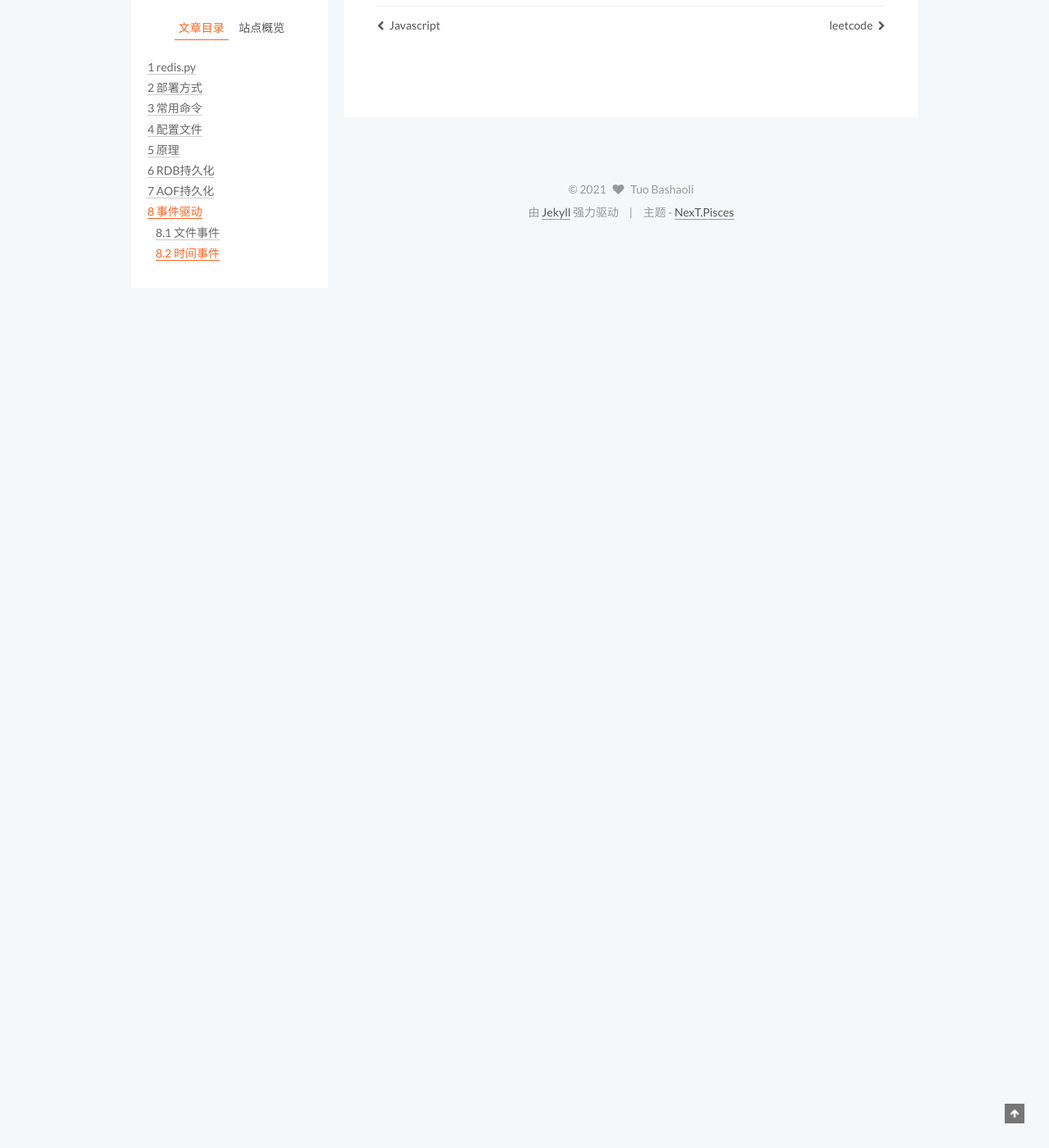
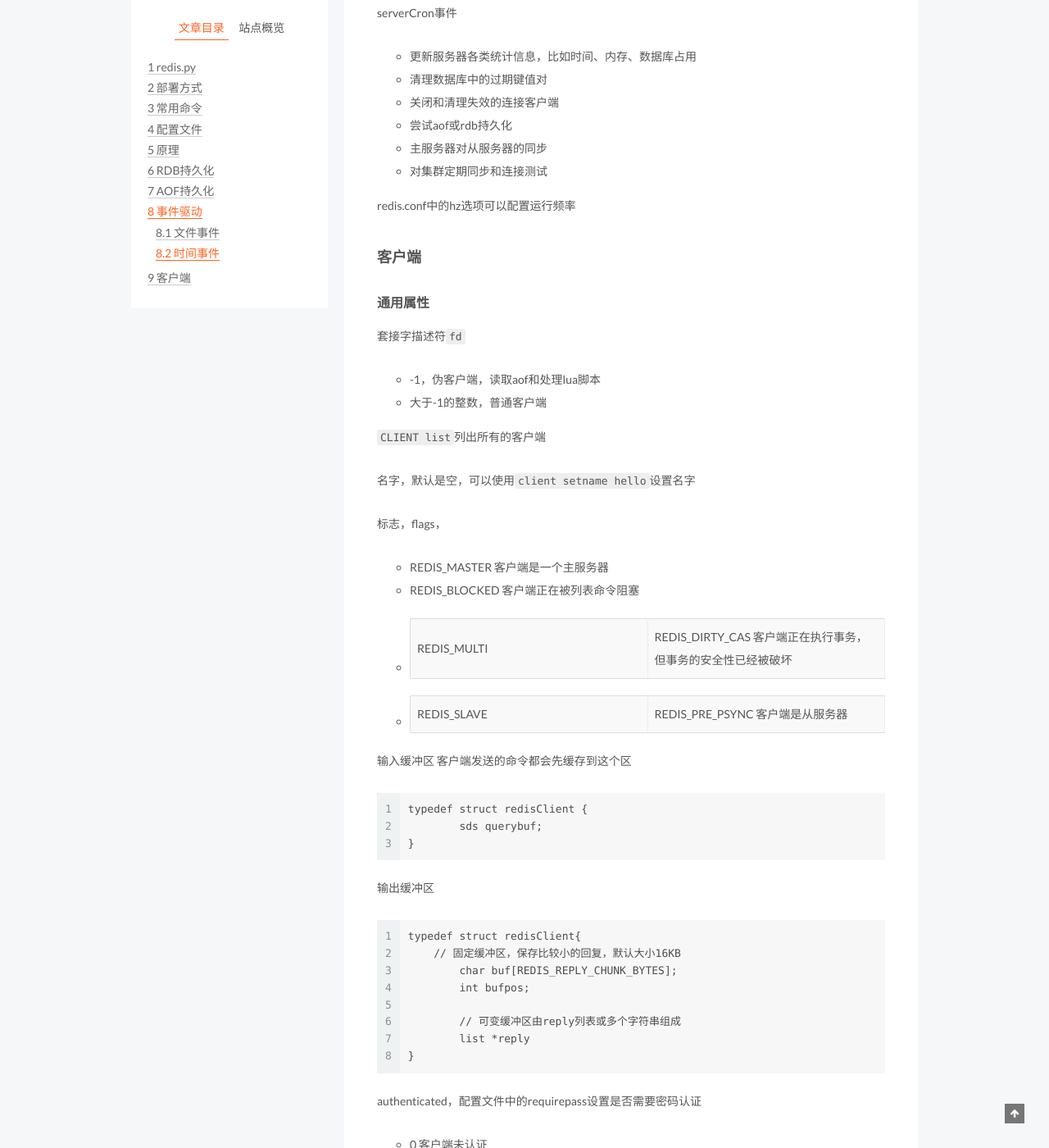
Before and after one commit to tuobashaoli/tuobashaoli.github.io, a Jekyll site: the page built from _posts/2020-02-13-redis.markdown, in a window 1280 px wide and 1400 px high, scrolled down 11016 px. Shown: the whole window at 82% size. Built offline with Jekyll 4.4.1, drawn with Linux system fonts in a browser that asks for light colours; comment, search, counter and statistics services are not loaded; before the commit the page ends 11309 px from its top, so only the background shows below that; some of the changed text lies outside the part shown.

Commit message:
update redis

````diff
--- a/_posts/2020-02-13-redis.markdown
+++ b/_posts/2020-02-13-redis.markdown
@@ -473,3 +473,67 @@ io多路复用将产生事件的套接字放到一个队列，有序、同步、
 - timeProc
 
 实现
+
+服务器将所有的时间事件都存放一个无序列表，无序指的是不按照时间的时间排序，
+
+serverCron事件
+- 更新服务器各类统计信息，比如时间、内存、数据库占用
+- 清理数据库中的过期键值对
+- 关闭和清理失效的连接客户端
+- 尝试aof或rdb持久化
+- 主服务器对从服务器的同步
+- 对集群定期同步和连接测试
+
+redis.conf中的hz选项可以配置运行频率
+
+### 客户端
+
+#### 通用属性
+
+套接字描述符`fd`
+- -1，伪客户端，读取aof和处理lua脚本
+- 大于-1的整数，普通客户端
+
+`CLIENT list`列出所有的客户端
+
+名字，默认是空，可以使用`client setname hello`设置名字
+
+标志，flags，
+- REDIS_MASTER 客户端是一个主服务器
+- REDIS_BLOCKED 客户端正在被列表命令阻塞
+- REDIS_MULTI | REDIS_DIRTY_CAS 客户端正在执行事务，但事务的安全性已经被破坏
+- REDIS_SLAVE | REDIS_PRE_PSYNC 客户端是从服务器
+
+输入缓冲区
+客户端发送的命令都会先缓存到这个区
+```
+typedef struct redisClient {
+	sds querybuf;
+}
+```
+
+输出缓冲区
+```
+typedef struct redisClient{
+    // 固定缓冲区，保存比较小的回复，默认大小16KB
+	char buf[REDIS_REPLY_CHUNK_BYTES];
+	int bufpos;
+
+	// 可变缓冲区由reply列表或多个字符串组成
+	list *reply
+}
+```
+
+authenticated，配置文件中的requirepass设置是否需要密码认证
+- 0 客户端未认证
+- 1 客户端已认证
+
+obuf_soft_limit_reached_time，软性限制时间，输出缓冲区大小超过软性限制，记录此时间，当时长超过限制，关闭客户端
+
+`client-output-buffer-limit <class> <hard limit> <soft limit> <soft seconds>`
+
+```
+client-output-buffer-limit normal 0 0 0
+client-output-buffer-limit slave 256mb 64mb 60
+client-output-buffer-limit pubsub 32mb 8mb 60
+```
````
